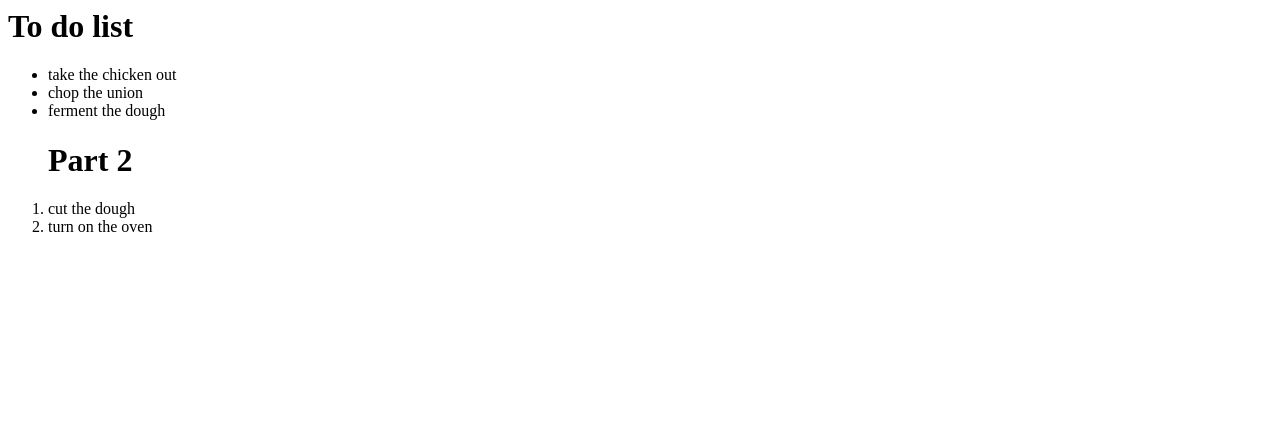
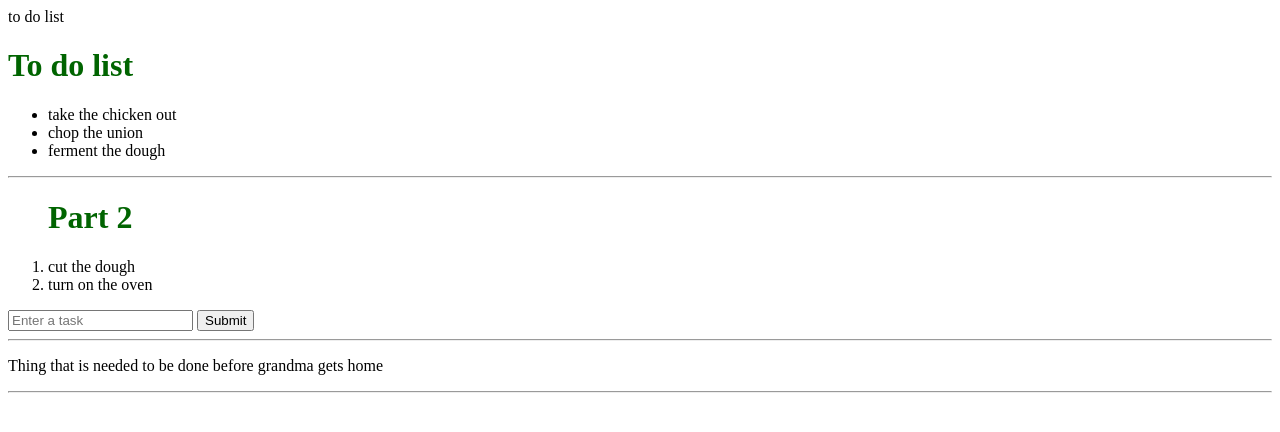
Before and after one commit to Shaz140/to_do_list, a plain HTML site: page index.html in a window 1280 px wide. Drawn offline with Linux system fonts and the light colour scheme.

Commit message:
all the styles

```diff
--- a/index.html
+++ b/index.html
@@ -1,26 +1,33 @@
 <html>
+
 <head>
-    <body>
+    <link rel="stylesheet"href="styles.css"
     <title>
         to do list
     </title>
 </head>
-   <h1>
-    To do list
-   </h1>
 
+<body>
+    <h1>To do list</h1>
 
     <ul>
         <li> take the chicken out </li>
         <li>chop the union</li>
         <li> ferment the dough</li>
     </ul>
-
-   <ol> <h1> Part 2</h1>
+    <hr>
+    <ol>
+        <h1>Part 2</h1>
         <li> cut the dough</li>
         <li>turn on the oven</li>
     </ol>
+    <input placeholder="Enter a task">
+    <button>Submit</button>
+</body>
+<hr>
+<p> Thing that is needed to be done before grandma gets home</p>
+
+<hr>
 </body>
 
-
 </html>
--- /dev/null
+++ b/styles.css
@@ -0,0 +1,3 @@
+h1{
+    color: darkgreen;
+}
```
Lines whose indentation alone changed are shown as unchanged.
